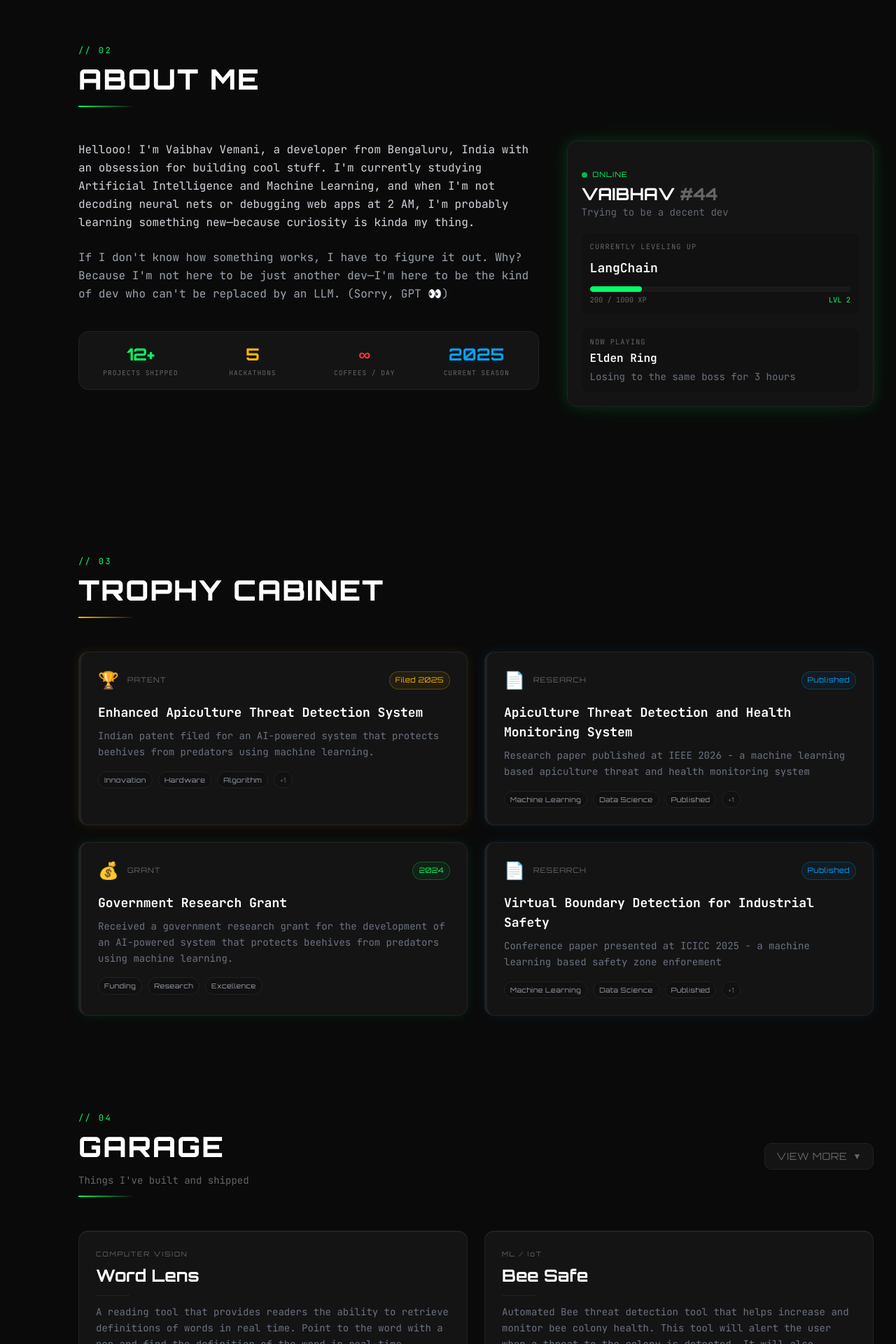
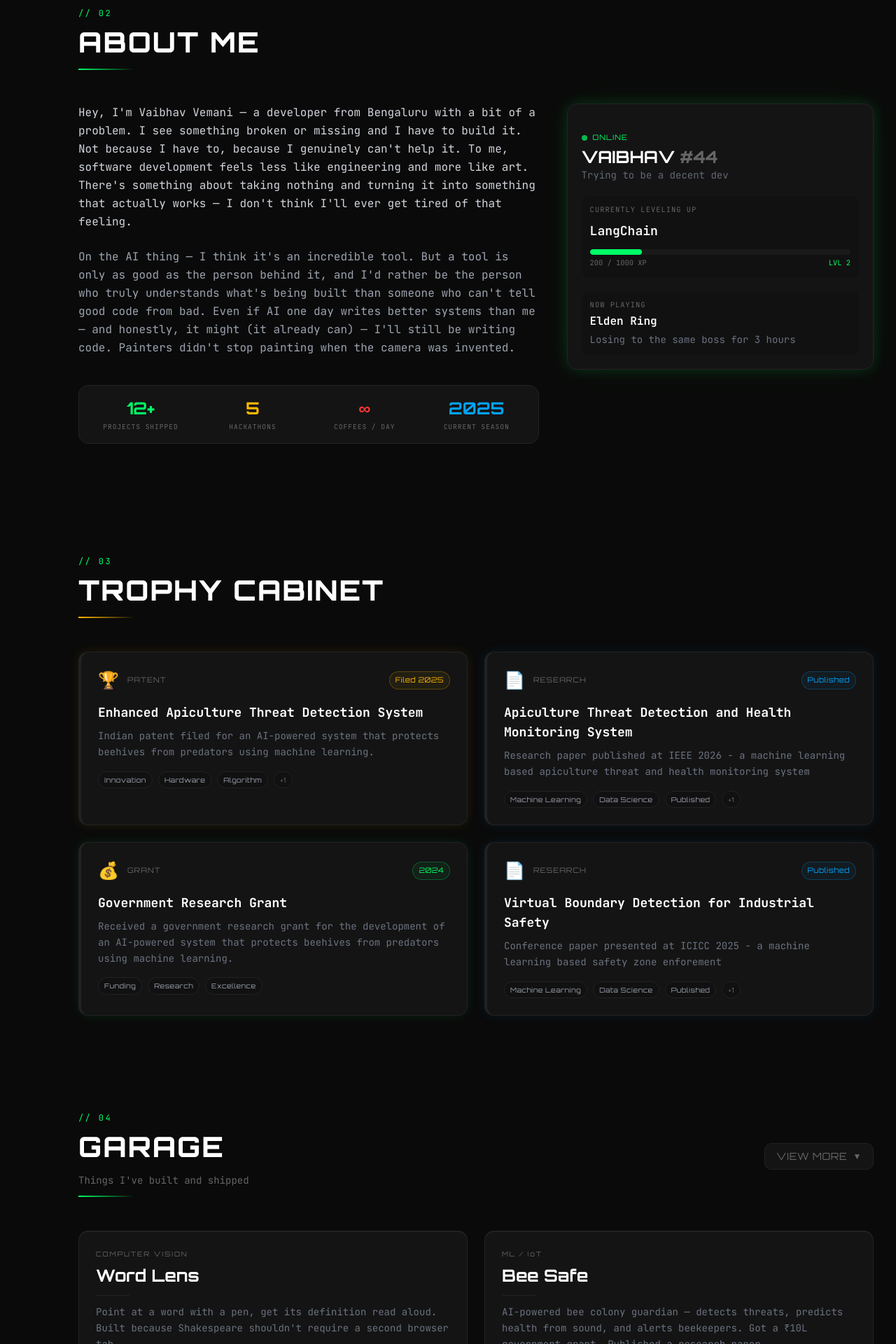
Before and after one commit to vaibhavvemani/portofolio, a Next.js app: page / in a window 1280 px wide. Shown: the part 880-2800 px from the top of the page at 70% size. Built offline with nearby package versions, Linux system fonts and the light colour scheme.

Commit message:
[POLISH] - change the descriptions of evrything

```diff
--- a/src/components/About_me.jsx
+++ b/src/components/About_me.jsx
@@ -38,18 +38,11 @@ export default function About_me() {
           transition={{ duration: 0.5, delay: 0.2 }}
         >
           <p className="text-[var(--color-text-secondary)] leading-relaxed text-base">
-            Hellooo! I&apos;m Vaibhav Vemani, a developer from Bengaluru, India
-            with an obsession for building cool stuff. I&apos;m currently
-            studying Artificial Intelligence and Machine Learning, and when
-            I&apos;m not decoding neural nets or debugging web apps at 2 AM,
-            I&apos;m probably learning something new—because curiosity is kinda
-            my thing.
+            Hey, I'm Vaibhav Vemani — a developer from Bengaluru with a bit of a problem. I see something broken or missing and I have to build it. Not because I have to, because I genuinely can't help it.
+            To me, software development feels less like engineering and more like art. There's something about taking nothing and turning it into something that actually works — I don't think I'll ever get tired of that feeling.
           </p>
           <p className="text-[var(--color-text-tertiary)] leading-relaxed text-base">
-            If I don&apos;t know how something works, I have to figure it out.
-            Why? Because I&apos;m not here to be just another dev—I&apos;m here
-            to be the kind of dev who can&apos;t be replaced by an LLM.
-            (Sorry, GPT 👀)
+            On the AI thing — I think it's an incredible tool. But a tool is only as good as the person behind it, and I'd rather be the person who truly understands what's being built than someone who can't tell good code from bad. Even if AI one day writes better systems than me — and honestly, it might (it already can) — I'll still be writing code. Painters didn't stop painting when the camera was invented.
           </p>
 
           {/* Racing Stats Bar */}
--- a/src/components/Profile_about.jsx
+++ b/src/components/Profile_about.jsx
@@ -97,9 +97,7 @@ export default function Profile_about() {
         className="overflow-hidden rounded-md"
       >
         <p className="text-[var(--color-text-tertiary)] leading-relaxed max-w-lg">
-          I&apos;m a software engineer based in Bangalore, India. I build things
-          (refuse to design) from web apps to machine learning agents and
-          anything in between.
+          I'm a software engineer based in Bangalore, India. I build things — web apps, ML systems, edge devices, whatever the problem calls for. If it's an interesting problem, I'm probably already thinking about it.
         </p>
       </motion.div>
 
--- a/src/components/Projects.jsx
+++ b/src/components/Projects.jsx
@@ -7,32 +7,32 @@ const projects = [
   {
     name: "Word Lens",
     category: "COMPUTER VISION",
-    desc: "A reading tool that provides readers the ability to retrieve definitions of words in real time. Point to the word with a pen and find the definition of the word in real-time.",
-    longDesc: "Word Lens uses computer vision and OCR to detect words pointed at by a pen in real-time. The system processes video frames, identifies the pointed word using contour detection and geometric analysis, then queries a dictionary API to display the definition instantly. Built to make reading more accessible and interactive.",
-    tech: ["Python", "OpenCV", "OCR", "Flask"],
-    github: "https://github.com/vaibhavvemani",
+    desc: "Point at a word with a pen, get its definition read aloud. Built because Shakespeare shouldn't require a second browser tab.",
+    longDesc: "I was reading Shakespeare — as one does when they're trying to feel cultured — and I was Googling a word every other line. At some point I thought, what if I could just point at a word and hear what it means? So I built that.\n\nWorked with a team of 3. We used YOLO and EasyOCR (tested a bunch of other models too) to detect and extract the word being pointed at, ran NLP to understand context, and then fed it to an AI to pull a context-aware definition. The whole pipeline runs in real-time, which was harder than it sounds.\n\nThe trickiest part was getting the pointing detection right — turns out pens at weird angles in bad lighting are a nightmare for computer vision. But we got it working well enough that we filed a patent for it. Still one of my favorite \"what if\" projects that actually became a real thing.",
+    tech: ["Python", "YOLO", "EasyOCR", "NLP", "Flask"],
+    github: "https://github.com/vaibhavvemani/Word-Lens",
     accent: "border-accent",
     accentColor: "#00FF66",
-    status: "COMPLETED",
+    status: "PATENTED",
   },
   {
     name: "Bee Safe",
     category: "ML / IoT",
-    desc: "Automated Bee threat detection tool that helps increase and monitor bee colony health. This tool will alert the user when a threat to the colony is detected. It will also predict colony health using bee acoustics.",
-    longDesc: "Bee Safe combines IoT sensors with machine learning models to monitor bee colony health in real-time. The system analyzes bee acoustics using audio classification models to predict colony health status, while computer vision detects physical threats like wasps and hornets. Alerts are sent to beekeepers via a dashboard and push notifications.",
-    tech: ["Python", "TensorFlow", "IoT", "Raspberry Pi", "Audio ML"],
-    github: "https://github.com/vaibhavvemani",
+    desc: "AI-powered bee colony guardian — detects threats, predicts health from sound, and alerts beekeepers. Got a ₹10L government grant. Published a research paper.",
+    longDesc: "This one started on a college excursion. We met a team doing bee conservation work, and they painted a pretty grim picture — bee populations are plummeting and there's almost zero tech in the space. I went home, did my own research, and yeah, they were right. So we decided to do something about it.\n\nWe collaborated with apiculture professionals, visited actual beekeeping grounds, and applied for a government grant — and got ₹10 Lakh. Built our own dataset of bee threats (wasps, hornets, moths) since most images we found were unlabeled. With a 4-person team and thousands of images, we built a segmentation pipeline to auto-label bounding boxes. It worked... okay. Not perfectly, but it saved us from labeling everything by hand.\n\nAlso built a colony health prediction model using sound data from 4 hives — classifying Healthy, Moderate, Unhealthy, and Queenless colonies. The model worked almost too well at first. Turned out it was overfitting. Classic. It failed hard on real-time data, which was a humbling lesson in the gap between a Jupyter notebook and the real world.\n\nWe still shipped a working backend and edge alert system for beekeepers, and published a research paper on the whole thing. Not every piece worked perfectly, but the bees are slightly safer because of it. I'll take that.",
+    tech: ["Python", "TensorFlow", "IoT", "Audio ML", "Edge Computing"],
+    github: "https://github.com/vaibhavvemani/apiculture_backend",
     accent: "border-accent-yellow",
     accentColor: "#FFB800",
-    status: "COMPLETED",
+    status: "PUBLISHED",
   },
   {
     name: "Grounded",
     category: "DEV TOOLS",
-    desc: "A developer tool that is used to quickly parse a code and generate test cases for the user, significantly reducing development time. Also supports website and document related queries using RAG.",
-    longDesc: "Grounded is an AI-powered developer tool that automates test case generation from source code. It parses code structure, understands function signatures and logic, then generates comprehensive unit tests. Also features a RAG-based query system that lets developers ask questions about their codebase, documentation, or any website content.",
-    tech: ["LangChain", "RAG", "Python", "FastAPI", "ChromaDB"],
-    github: "https://github.com/vaibhavvemani",
+    desc: "Upload code, get auto-generated tests. Upload docs, ask questions via RAG. Born from the pain of writing unit tests by hand.",
+    longDesc: "Early in my engineering days, I was building a backend for a client and decided to be responsible and write tests for everything. Except writing tests is genuinely one of the most tedious things in software development. After the third test file, I thought: what if I just upload a function and it generates tests for me?\n\nSo I built Grounded — you upload a file or function, pick your preferred language, and it auto-generates test cases. Used a compiler-like system to parse code structure and AI APIs to generate meaningful tests. Not boilerplate filler — actual tests that understand what the code is supposed to do.\n\nI also wanted to learn RAG at the time, so I rolled that into the same project. Devs can upload documentation (PDFs or URLs) and ask questions about it using retrieval-augmented generation. Built the whole thing with LangChain, Next.js, and a bunch of AI tooling.\n\nIs it perfect? No. But it saves real time, and it taught me more about RAG pipelines than any tutorial could have.",
+    tech: ["LangChain", "Next.js", "RAG", "AI APIs", "Compilers"],
+    github: "https://github.com/vaibhavvemani/grounded-api",
     accent: "border-accent-blue",
     accentColor: "#00A3FF",
     status: "COMPLETED",
@@ -40,10 +40,10 @@ const projects = [
   {
     name: "Revlift",
     category: "WEB APP",
-    desc: "A comprehensive car wiki, built for enthusiasts. A one stop for everything you need to learn about your favorite car.",
-    longDesc: "Revlift is a full-stack car encyclopedia built for automotive enthusiasts. Features detailed specs, history, and comparisons for thousands of cars. The platform includes user-generated reviews, performance data, and a comparison tool. Built with a focus on beautiful UI and fast search experience.",
-    tech: ["Next.js", "React", "REST API", "Tailwind CSS"],
-    github: "https://github.com/vaibhavvemani",
+    desc: "A clean, all-in-one car wiki that actually looks good. Because checking 5 different terrible websites for car stats is unacceptable.",
+    longDesc: "I'm a car guy. And looking up car stats used to mean visiting 5 different websites, all with UIs that looked like they were designed in 2006 by someone who hated users. I wanted one place where everything — specs, comparisons, the works — was presented cleanly and at a glance.\n\nBuilt Revlift with Svelte (which I was fairly new to at the time) and Supabase. It was one of my first real end-to-end websites, and I learned a lot about what it takes to ship something complete — from database design to responsive layouts to making the UI feel fast.\n\nI'm fully aware that AI-powered browsers are slowly making this kind of project redundant. You can just ask a question and get the answer now. But honestly? The website still looks cool, the build taught me a ton, and I stand by it.",
+    tech: ["Svelte", "Supabase", "REST API", "CSS"],
+    github: "https://github.com/vaibhavvemani/Revlift",
     accent: "border-accent-red",
     accentColor: "#FF3333",
     status: "COMPLETED",
@@ -53,26 +53,26 @@ const projects = [
 // Additional projects shown when "View More" is expanded
 const moreProjects = [
   {
-    name: "Project Alpha",
-    category: "FULL STACK",
-    desc: "Add your next project here. This is a placeholder for additional projects you want to showcase.",
-    longDesc: "Detailed description of Project Alpha. Replace this with your actual project details, including the problem it solves, the approach you took, and the results.",
-    tech: ["React", "Node.js", "MongoDB"],
+    name: "NewsSense",
+    category: "AI / FINTECH",
+    desc: "Ask why a stock tanked today, get an answer backed by real news. Hackathon project. Didn't win. Still proud.",
+    longDesc: "Built this at a hackathon. The problem was simple: the stock market reacts to news every single day, but nobody has time to read all of it. When someone asks \"why is QQQ down today?\" — Google gives you 47 articles. We wanted one clear answer, backed by sources.\n\nOur approach: we scraped major news sources daily, summarized the articles using AI before storing them (keeps the vector database lean and fast), then used LangChain similarity search to surface the most relevant articles for any given stock query. Type in a ticker, get a news-grounded explanation of what's moving it.\n\nWe didn't win the hackathon. But the pipeline worked, the demo was solid, and I learned a ton about building with vector databases under time pressure. Sometimes the best projects are the ones that don't win — you build them for the thrill, not the trophy.",
+    tech: ["LangChain", "Vector DB", "Web Scraping", "AI APIs", "Python"],
     github: "https://github.com/vaibhavvemani",
     accent: "border-accent",
     accentColor: "#00FF66",
-    status: "IN PROGRESS",
+    status: "COMPLETED",
   },
   {
-    name: "Project Beta",
-    category: "ML / AI",
-    desc: "Another placeholder project. Swap this out with your real project details.",
-    longDesc: "Detailed description of Project Beta. Replace this with your actual project details.",
-    tech: ["Python", "PyTorch", "FastAPI"],
+    name: "HireLens",
+    category: "FULL STACK",
+    desc: "A full university services platform — attendance, placements, AI insights, the works. Built it end to end. Never got deployed. The lesson stuck.",
+    longDesc: "Our college had a placement portal that was… rough. Bad UI, limited features, clearly built by someone who never asked a student what they actually needed. My team and I decided to think bigger — what if we built a full university services platform?\n\nSo we did. Attendance tracking, class schedules, lecture material, practice exams, placement drives, a resume builder, AI-powered insights on interview progress, notice boards, and a college calendar. The full thing, end to end. It was probably the most ambitious project I've worked on in terms of scope.\n\nThen, right at the finish line, management changed. The new team wasn't interested. The project never got deployed. That stung.\n\nBut here's the thing — building something at that scale taught me more about infrastructure, product thinking, and teamwork than any course ever could. The code might be sitting in a repo collecting dust, but the education from it? That lives on. Sometimes you build things that never ship, and that's still worth it.",
+    tech: ["React", "Node.js", "MongoDB", "AI APIs", "REST API"],
     github: "https://github.com/vaibhavvemani",
     accent: "border-accent-yellow",
     accentColor: "#FFB800",
-    status: "IN PROGRESS",
+    status: "SHELVED",
   },
 ];
 
@@ -173,9 +173,11 @@ function ProjectOverlay({ project, onClose }) {
             <h3 className="text-[0.65rem] font-orbitron tracking-widest text-muted mb-2">
               OVERVIEW
             </h3>
-            <p className="text-[var(--color-text-secondary)] leading-relaxed text-sm">
-              {project.longDesc}
-            </p>
+            <div className="text-[var(--color-text-secondary)] leading-relaxed text-sm space-y-3">
+              {project.longDesc.split("\n\n").map((para, i) => (
+                <p key={i}>{para}</p>
+              ))}
+            </div>
           </div>
 
           {/* Tech Stack */}
```
